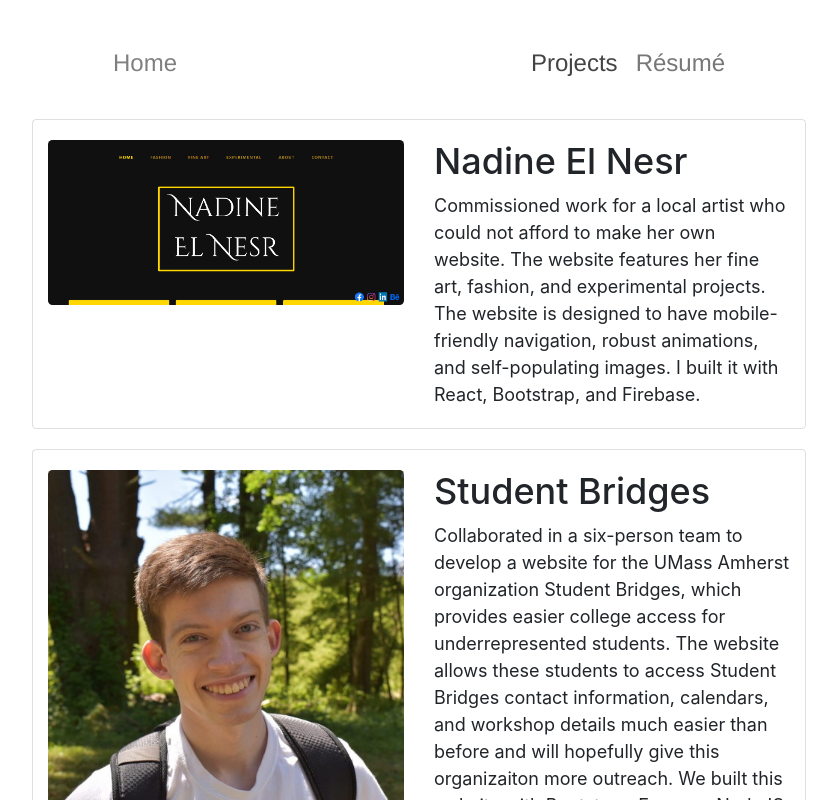
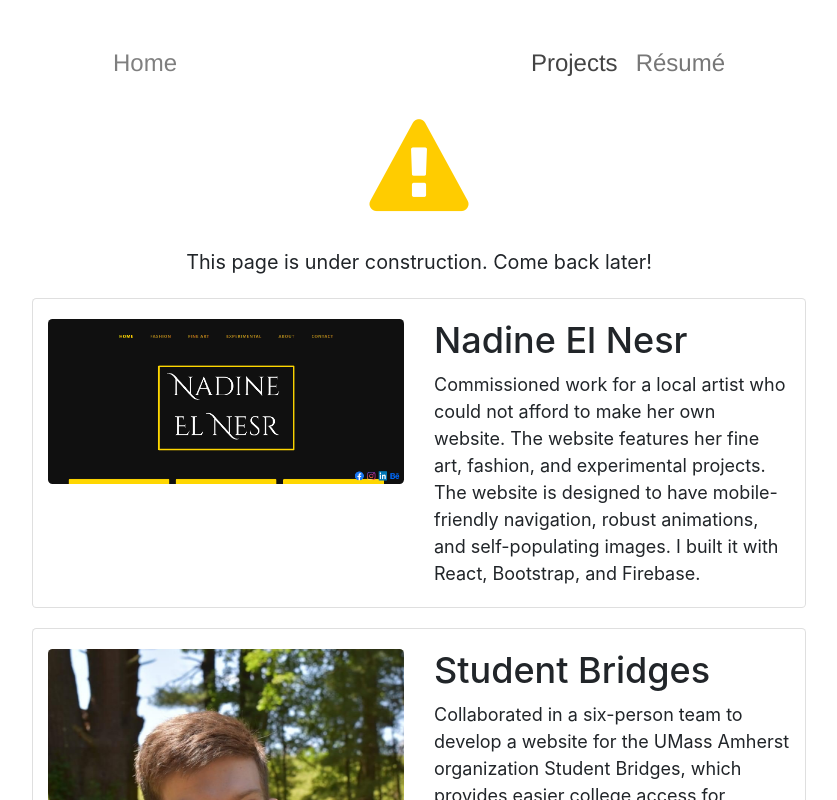
Before and after one commit to bryceparkman/personal-website, a Next.js app: page /projects in a window 1280 px wide. Shown: the top 800 px of the page, without its empty margins (221-1058 px from the left). Built offline with nearby package versions, Linux system fonts and the light colour scheme.

Commit message:
Added construction message in again

```diff
--- a/pages/projects.js
+++ b/pages/projects.js
@@ -12,6 +12,10 @@ export default function Project() {
             <Head>
                 <title>Projects</title>
             </Head>
+            <section className={utilStyles.headingMd} style={{marginTop: '20px'}}>
+                <i className="fa fa-exclamation-triangle fa-5x" style={{color: '#FFCC00'}}></i>
+                <p style={{marginTop: '30px'}}>This page is under construction. Come back later!</p>
+            </section>
             <Card className={utilStyles.projectRow}>
                 <Row className={utilStyles.projectRow}>
                     <Col>
```
